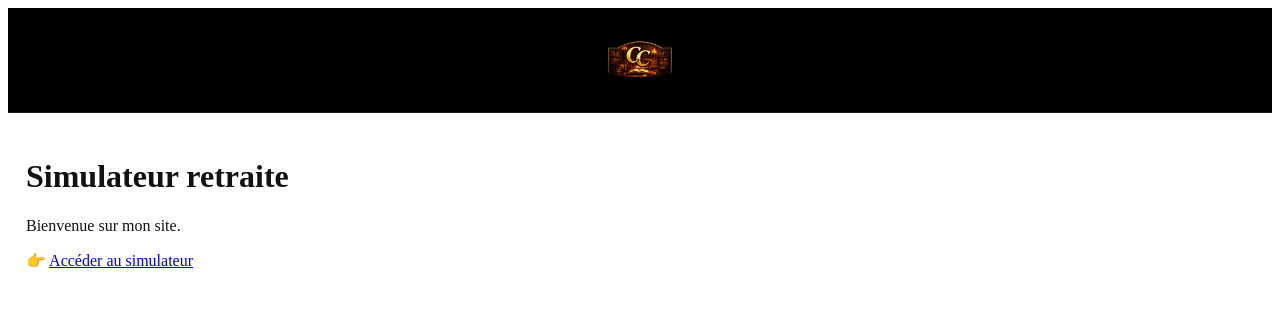
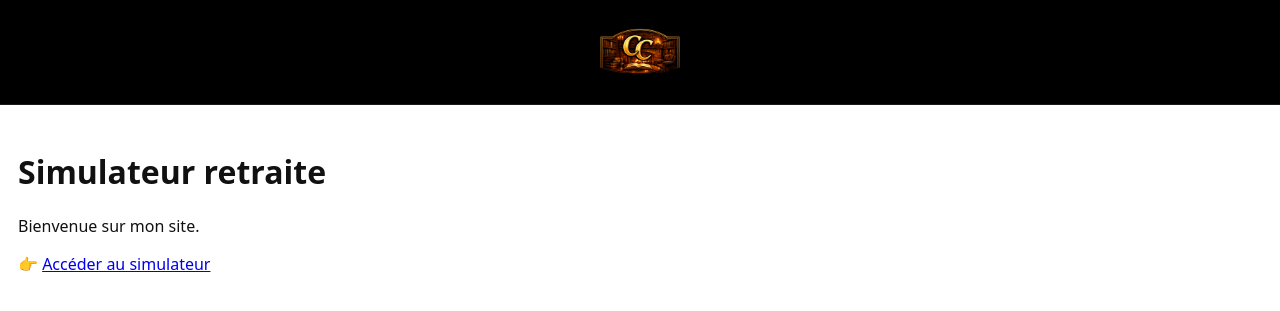
Before and after one commit to Romain-Borie/bibliotheque_CC.com, a Jekyll site: the page built from index.md, in a window 1280 px wide. Shown: the top 311 px of the page. Built offline with Jekyll 4.4.1, drawn with Linux system fonts in a browser that asks for light colours.

Commit message:
Update site.css

```diff
--- a/assets/css/site.css
+++ b/assets/css/site.css
@@ -1,44 +1,40 @@
-/* ===== Header : barre noire + logo (plus grand) ===== */
+/* ===== Header : barre noire + logo ===== */
 header.topbar {
   position: sticky; top: 0; z-index: 1000;
-  background: #000;                      /* noir UNIQUEMENT pour la barre */
+  background: #000;               /* noir UNIQUEMENT pour la barre */
   border-bottom: 1px solid #1a1a1a;
 }
 
 header.topbar .topbar-inner {
-  height: 88px;                          /* ↑ barre un peu plus haute */
+  height: 88px;                   /* hauteur de barre (plus grande) */
   padding: 8px 16px;
   display: flex; align-items: center; justify-content: center;
 }
 
 header.topbar .brand-img {
-  height: 72px;                          /* ↑ logo plus grand */
-  max-width: min(90vw, 960px);           /* évite qu’il déborde sur petits écrans */
+  height: 90px;                   /* >>> TAILLE DU LOGO ICI <<< */
   width: auto; display: block; object-fit: contain;
+  max-width: min(92vw, 1100px);
 }
 
-/* Responsive : réduit légèrement le header en mobile */
+/* Mobile : barre un peu plus compacte */
 @media (max-width: 640px) {
   header.topbar .topbar-inner { height: 72px; }
-  header.topbar .brand-img { height: 56px; }
+  header.topbar .brand-img    { height: 56px; }
 }
 
-/* ===== Contenu : fond BLANC, texte sombre =====
-   On met une spécificité plus forte pour écraser les thèmes sombres */
-html body {
-  background: #fff !important;           /* force le fond blanc sur toute la page */
-  color: #111 !important;                /* texte sombre */
+/* ===== Contenu : fond BLANC, texte sombre ===== */
+html, body {
+  background: #fff;
+  color: #111;
+  margin: 0;
+  font-family: system-ui, -apple-system, "Segoe UI", Roboto, Arial, "Noto Sans";
 }
 
-/* Si ton layout entoure le contenu dans <main class="content"> */
-main.content {
-  background: #fff !important;
-  color: #111 !important;
-  padding: 24px 18px 56px;
+main.content { padding: 24px 18px 56px; }
+
+/* (Sécurité) Si ton thème applique un fond sombre ailleurs, neutralise-le : */
+.page-content, .wrapper, .post, .container, .main, .content-area {
+  background: #fff;
+  color: #111;
 }
-
-/* Si le thème utilise un conteneur spécifique (ex. .page-content, .wrapper, .post) */
-.page-content, .wrapper, .post, .container, .main, .content-area {
-  background: #fff !important;
-  color: #111 !important;
-}
```
